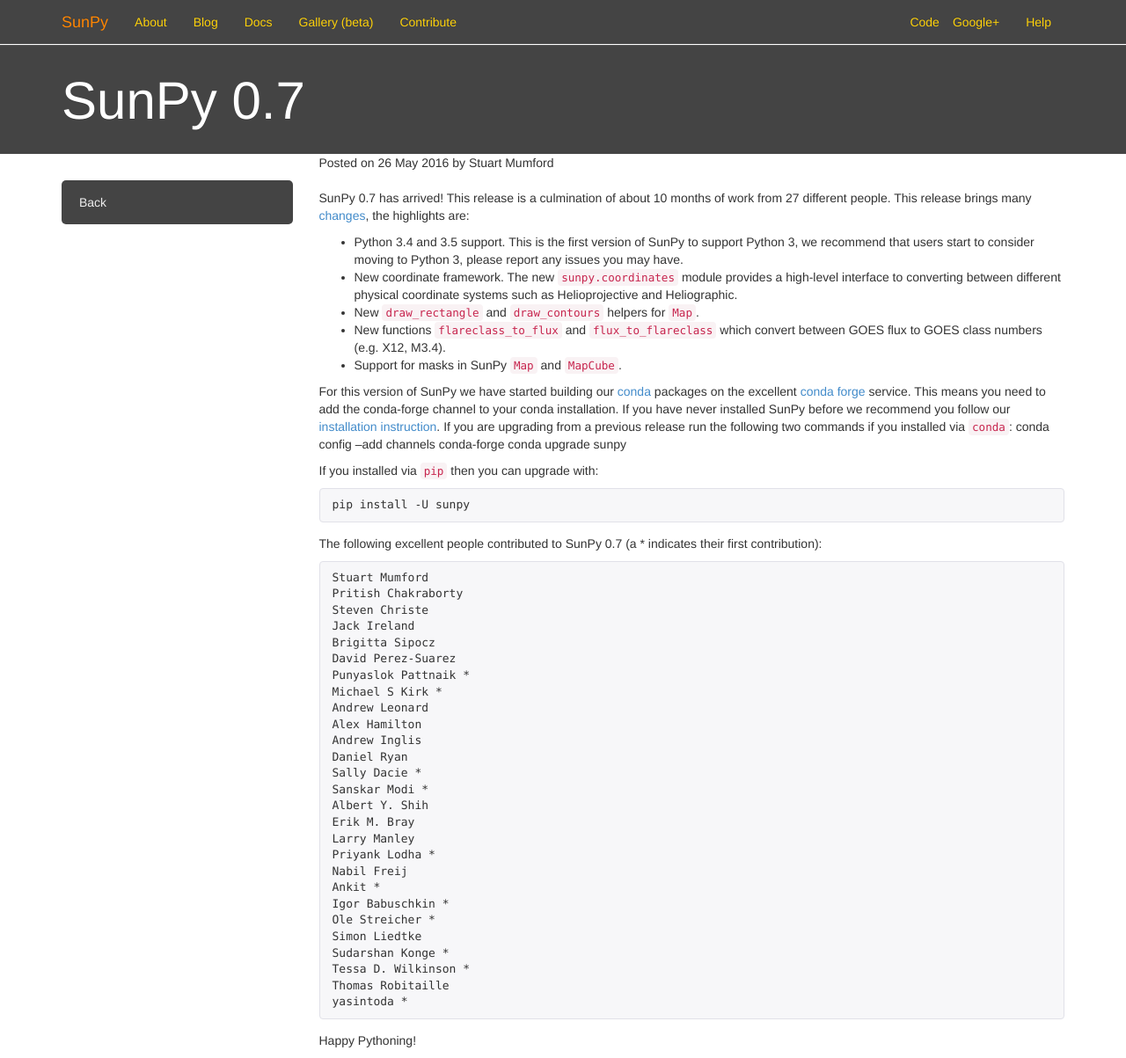
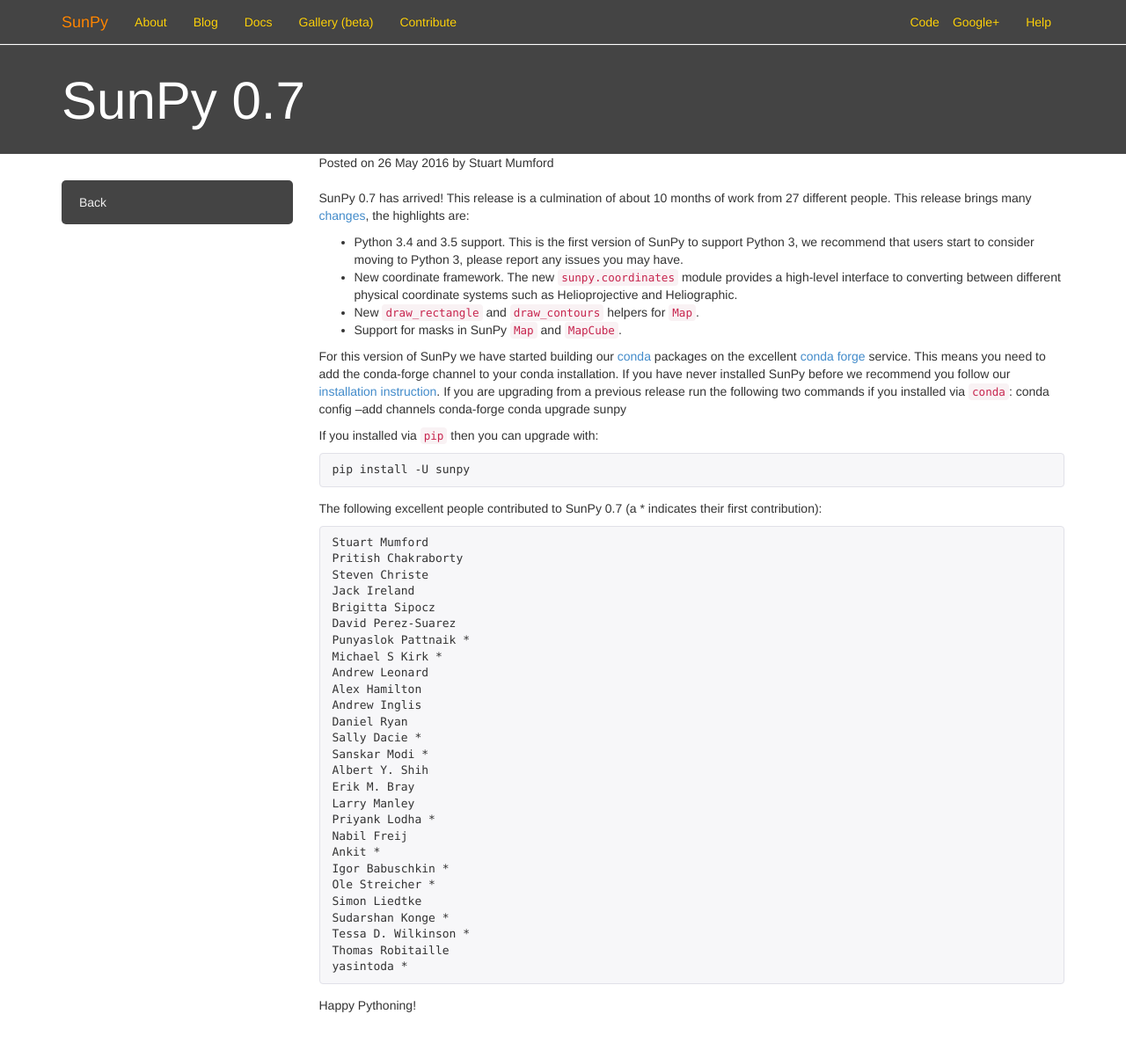
Before and after one commit to sunpy/sunpy.org, a Jekyll site: the page built from _posts/2016-05-26-SunPy-07.md, in a window 1280 px wide and 1203 px high. Shown: the whole window at 88% size. Built offline with Jekyll 4.4.1, drawn with Linux system fonts in a browser that asks for light colours; nearby versions of some CDN libraries; Markdown is read by kramdown in place of the engine named in the settings; comment, search, counter and statistics services are not loaded.

Commit message:
Patch up the goes thing @ehsteve

```diff
--- a/_posts/2016-05-26-SunPy-07.md
+++ b/_posts/2016-05-26-SunPy-07.md
@@ -13,8 +13,6 @@
   high-level interface to converting between different physical coordinate
   systems such as Helioprojective and Heliographic.
 * New `draw_rectangle` and `draw_contours` helpers for `Map`.
-* New functions `flareclass_to_flux` and `flux_to_flareclass` which convert
-  between GOES flux to GOES class numbers (e.g. X12, M3.4).
 * Support for masks in SunPy `Map` and `MapCube`.
 
 
```
